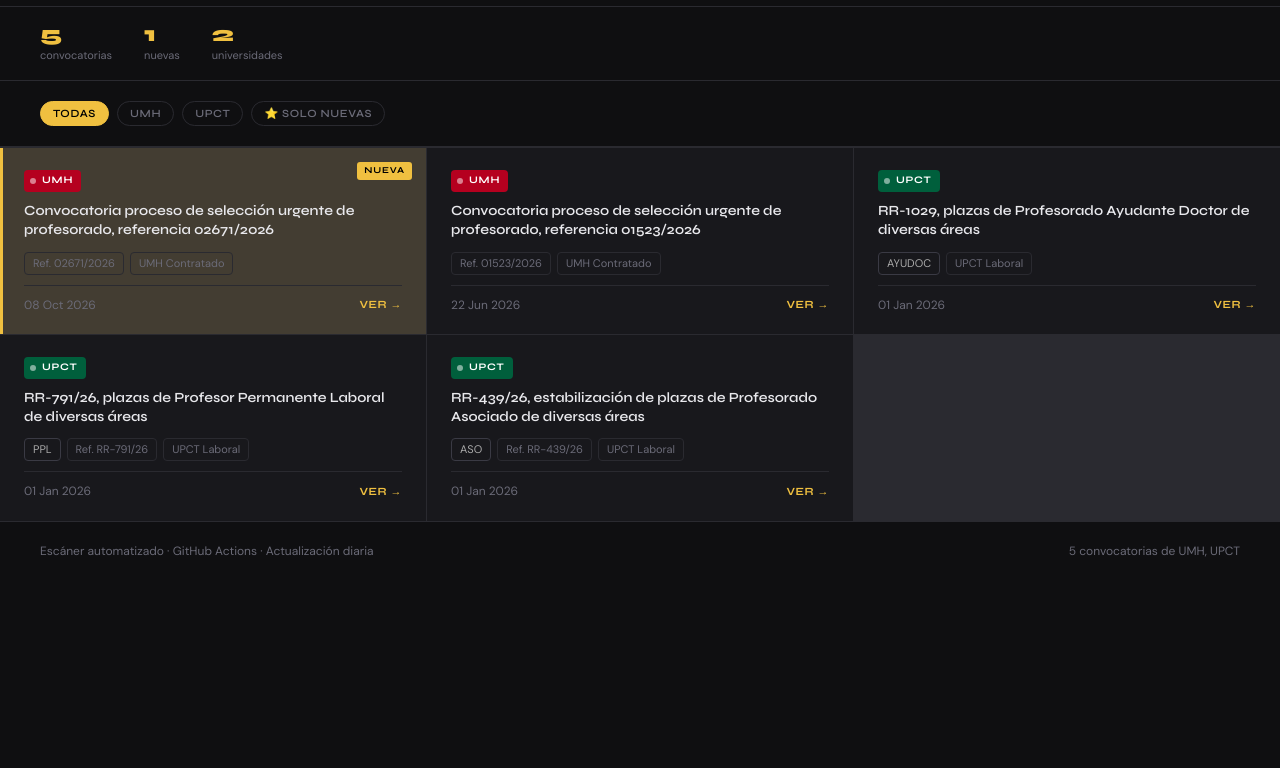
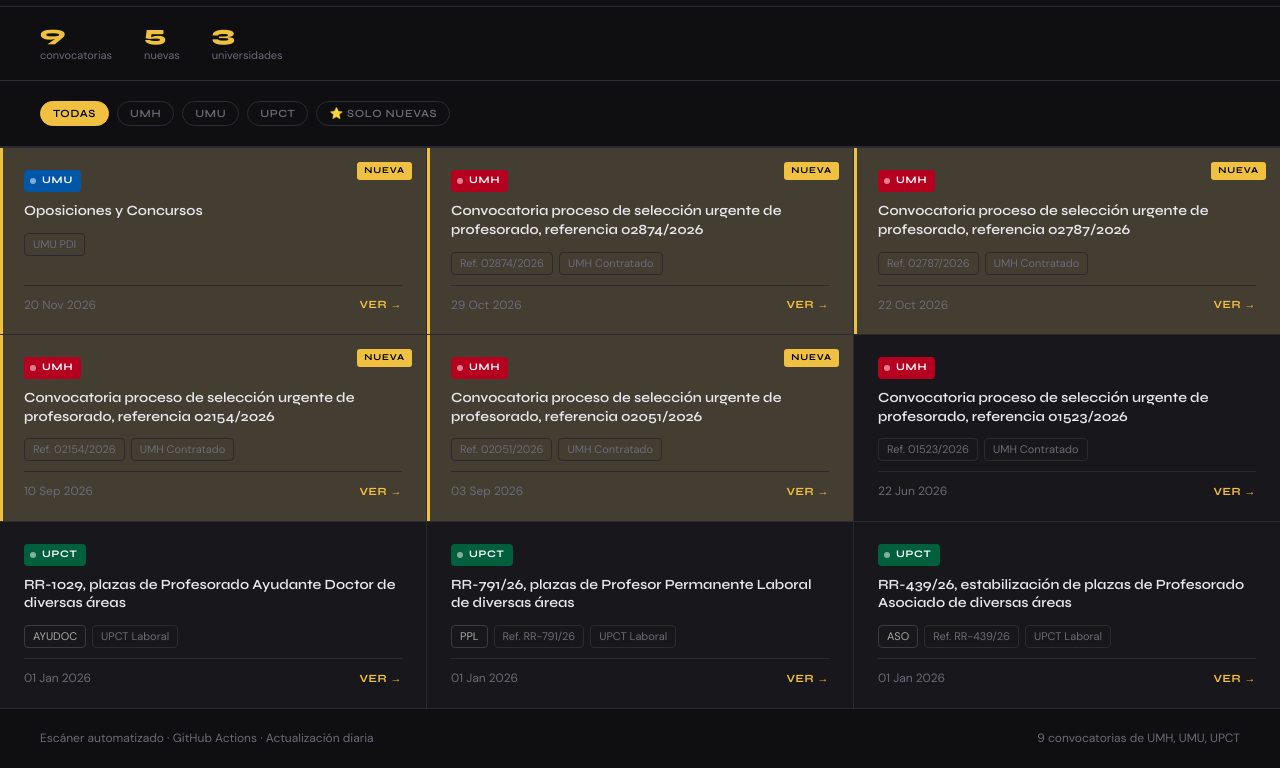
Before and after one commit to victoskyct/Radar_plazas, a plain HTML site: page docs/index.html in a window 1280 px wide. Shown: the part 83-851 px from the top of the page. Before the commit the page ends 800 px from the top, so only its background shows below. Drawn offline with Linux system fonts and the light colour scheme.

Commit message:
chore: actualización 2026-11-20 15:56 UTC

```diff
--- a/docs/index.html
+++ b/docs/index.html
@@ -254,22 +254,22 @@
   <div class="header-title">Plazas <span>PDI</span></div>
   <div class="header-meta">
     Última actualización<br>
-    <strong>18/11/2026 16:12 UTC</strong>
+    <strong>20/11/2026 15:56 UTC</strong>
   </div>
 </header>
 
 <!-- Stats -->
 <div class="stats">
   <div class="stat">
-    <span class="stat-value" id="count-total">5</span>
+    <span class="stat-value" id="count-total">9</span>
     <span class="stat-label">convocatorias</span>
   </div>
   <div class="stat">
-    <span class="stat-value" id="count-new" style="color:#f0c040">1</span>
+    <span class="stat-value" id="count-new" style="color:#f0c040">5</span>
     <span class="stat-label">nuevas</span>
   </div>
   <div class="stat">
-    <span class="stat-value">2</span>
+    <span class="stat-value">3</span>
     <span class="stat-label">universidades</span>
   </div>
 </div>
@@ -280,6 +280,8 @@
 
   <button class="filter-btn" data-filter="UMH">UMH</button>
 
+  <button class="filter-btn" data-filter="UMU">UMU</button>
+
   <button class="filter-btn" data-filter="UPCT">UPCT</button>
 
   <button class="filter-btn only-new" data-filter="new">⭐ Solo nuevas</button>
@@ -289,17 +291,41 @@
 <div class="grid" id="grid">
 
   <div class="card is-new"
+       data-univ="UMU"
+       data-new="true">
+
+    <span class="univ-badge univ-UMU">UMU</span>
+
+    <div class="card-title">Oposiciones y Concursos</div>
+
+    <div class="card-meta">
+
+
+
+      <span class="tag">UMU PDI</span>
+
+    </div>
+
+    <div class="card-footer">
+      <span class="fecha">20 Nov 2026</span>
+      <a class="ver-link" href="https://www.um.es/web/pdi/oposiciones-concursos" target="_blank" rel="noopener">
+        Ver →
+      </a>
+    </div>
+  </div>
+
+  <div class="card is-new"
        data-univ="UMH"
        data-new="true">
 
     <span class="univ-badge univ-UMH">UMH</span>
 
-    <div class="card-title">Convocatoria proceso de selección urgente de profesorado, referencia 02671/2026</div>
+    <div class="card-title">Convocatoria proceso de selección urgente de profesorado, referencia 02874/2026</div>
 
     <div class="card-meta">
 
 
-      <span class="tag">Ref. 02671/2026</span>
+      <span class="tag">Ref. 02874/2026</span>
 
 
       <span class="tag">UMH Contratado</span>
@@ -307,8 +333,86 @@
     </div>
 
     <div class="card-footer">
-      <span class="fecha">08 Oct 2026</span>
-      <a class="ver-link" href="https://servicioprofesorado.umh.es/2026/10/08/convocatoria-proceso-de-seleccion-urgente-de-profesorado-referencia-02671-2026/" target="_blank" rel="noopener">
+      <span class="fecha">29 Oct 2026</span>
+      <a class="ver-link" href="https://servicioprofesorado.umh.es/2026/10/29/convocatoria-proceso-de-seleccion-urgente-de-profesorado-referencia-02874-2026/" target="_blank" rel="noopener">
+        Ver →
+      </a>
+    </div>
+  </div>
+
+  <div class="card is-new"
+       data-univ="UMH"
+       data-new="true">
+
+    <span class="univ-badge univ-UMH">UMH</span>
+
+    <div class="card-title">Convocatoria proceso de selección urgente de profesorado, referencia 02787/2026</div>
+
+    <div class="card-meta">
+
+
+      <span class="tag">Ref. 02787/2026</span>
+
+
+      <span class="tag">UMH Contratado</span>
+
+    </div>
+
+    <div class="card-footer">
+      <span class="fecha">22 Oct 2026</span>
+      <a class="ver-link" href="https://servicioprofesorado.umh.es/2026/10/22/convocatoria-proceso-de-seleccion-urgente-de-profesorado-referencia-02787-2026/" target="_blank" rel="noopener">
+        Ver →
+      </a>
+    </div>
+  </div>
+
+  <div class="card is-new"
+       data-univ="UMH"
+       data-new="true">
+
+    <span class="univ-badge univ-UMH">UMH</span>
+
+    <div class="card-title">Convocatoria proceso de selección urgente de profesorado, referencia 02154/2026</div>
+
+    <div class="card-meta">
+
+
+      <span class="tag">Ref. 02154/2026</span>
+
+
+      <span class="tag">UMH Contratado</span>
+
+    </div>
+
+    <div class="card-footer">
+      <span class="fecha">10 Sep 2026</span>
+      <a class="ver-link" href="https://servicioprofesorado.umh.es/2026/09/10/convocatoria-proceso-de-seleccion-urgente-de-profesorado-referencia-02154-2026/" target="_blank" rel="noopener">
+        Ver →
+      </a>
+    </div>
+  </div>
+
+  <div class="card is-new"
+       data-univ="UMH"
+       data-new="true">
+
+    <span class="univ-badge univ-UMH">UMH</span>
+
+    <div class="card-title">Convocatoria proceso de selección urgente de profesorado, referencia 02051/2026</div>
+
+    <div class="card-meta">
+
+
+      <span class="tag">Ref. 02051/2026</span>
+
+
+      <span class="tag">UMH Contratado</span>
+
+    </div>
+
+    <div class="card-footer">
+      <span class="fecha">03 Sep 2026</span>
+      <a class="ver-link" href="https://servicioprofesorado.umh.es/2026/09/03/convocatoria-proceso-de-seleccion-urgente-de-profesorado-referencia-02051-2026/" target="_blank" rel="noopener">
         Ver →
       </a>
     </div>
@@ -426,7 +530,7 @@
 
 <footer>
   <span>Escáner automatizado · GitHub Actions · Actualización diaria</span>
-  <span>5 convocatorias de UMH, UPCT</span>
+  <span>9 convocatorias de UMH, UMU, UPCT</span>
 </footer>
 
 <script>
```
Also changed, not shown: state/plazas.json (+6 -2 lines).
